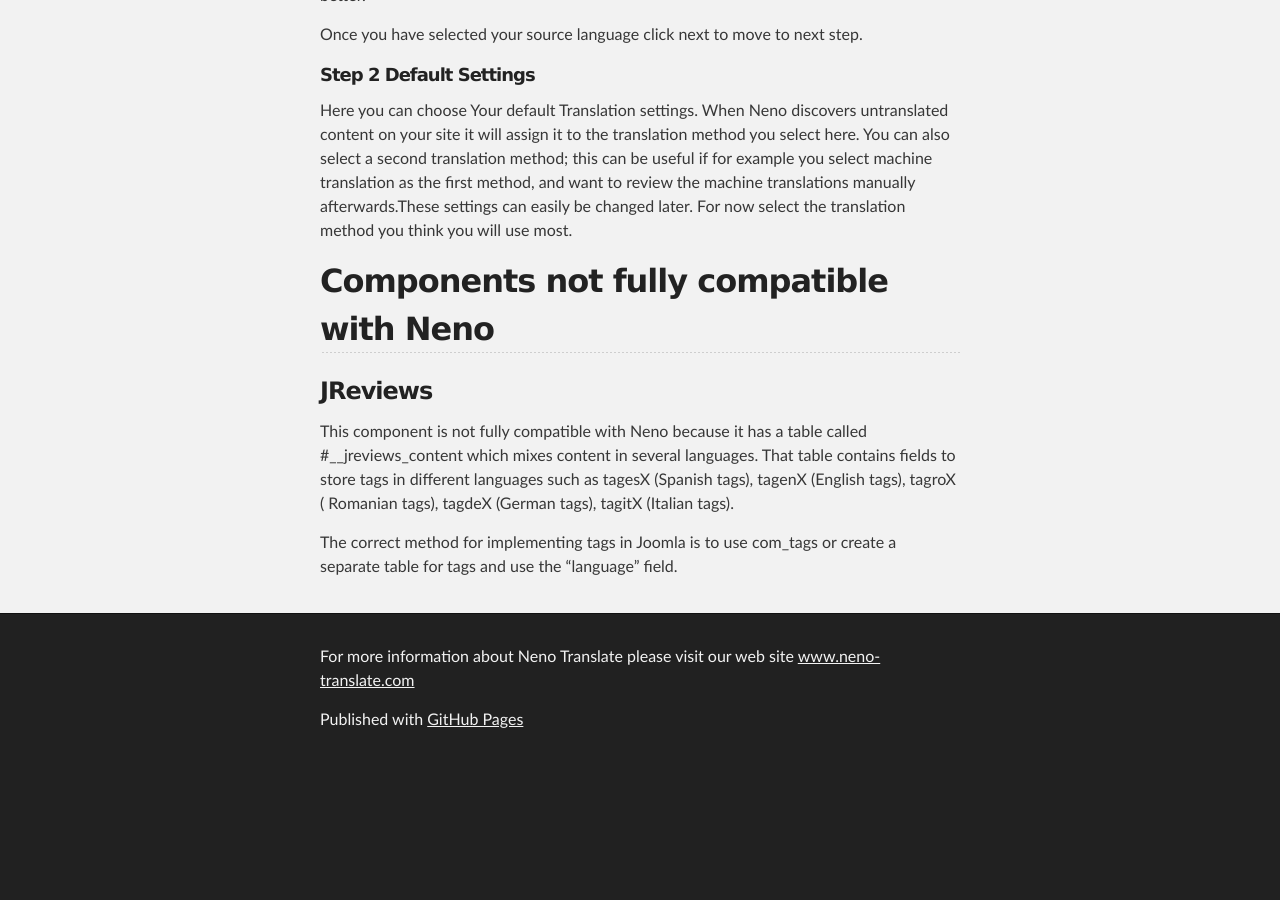
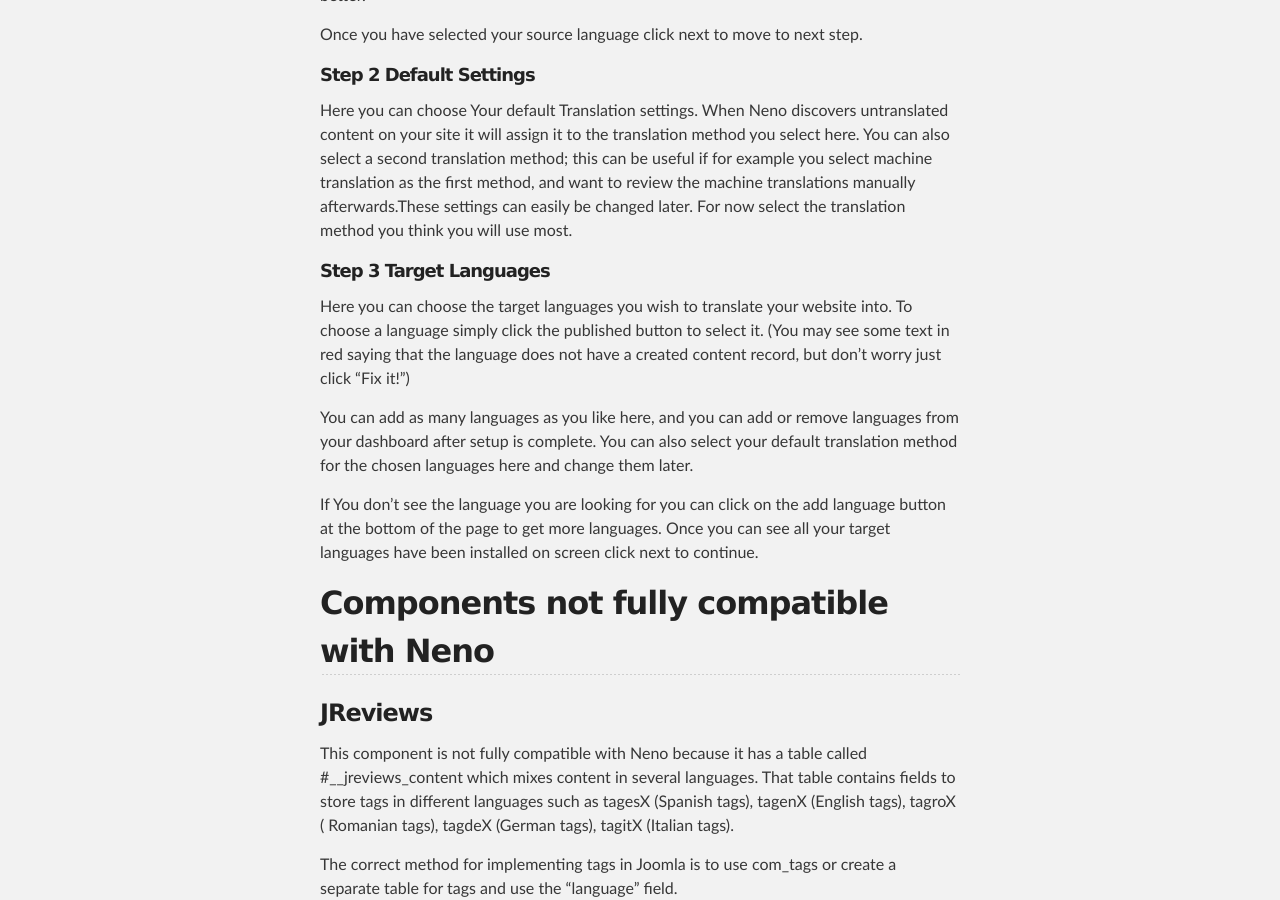
Before and after one commit to javigomez/neno, a Jekyll site: the page built from index.md, in a window 1280 px wide and 900 px high, scrolled down 860 px. Built offline with Jekyll 4.4.1, drawn with Linux system fonts in a browser that asks for light colours; Markdown is read by kramdown in place of the engine named in the settings; before the commit the page ends 1626 px from its top, so only the background shows below that.

Commit message:
Update index.md

```diff
--- a/index.md
+++ b/index.md
@@ -24,6 +24,12 @@ Once you have selected your source language click next to move to next step.
 ##### Step 2 Default Settings
 Here you can choose Your default Translation settings. When Neno discovers untranslated content on your site it will assign it to the translation method you select here. You can also select a second translation method; this can be useful if for example you select machine translation as the first method, and want to review the machine translations manually afterwards.These settings can easily be changed later. For now select the translation method you think you will use most.
 
+##### Step 3 Target Languages
+Here you can choose the target languages you wish to translate your website into. To choose a language simply click the published button to select it. (You may see some text in red saying that the language does not have a created content record, but don’t worry just click “Fix it!”)
+
+You can add as many languages as you like here, and you can add or remove languages from your dashboard after setup is complete. You can also select your default translation method for the chosen languages here and change them later.
+
+If You don’t see the language you are looking for you can click on the add language button at the bottom of the page to get more languages. Once you can see all your target languages have been installed on screen click next to continue.
 
 
 
```
